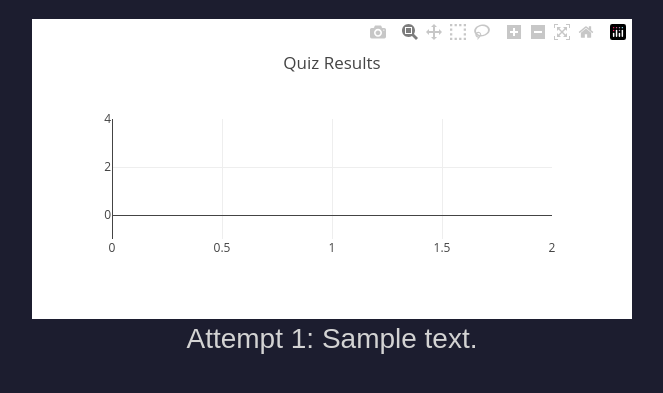
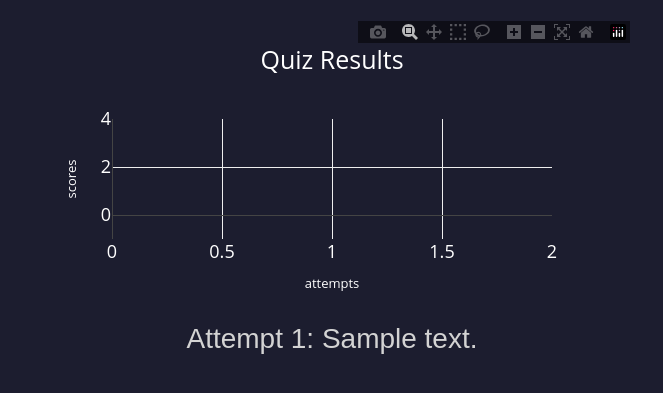
Before and after one commit to 22716248/Agile-Web-Dev-Proj-1, a Python web app: template app/templates/profile.html in a window 1280 px wide. Shown: the part 281-674 px from the top of the page, without its empty margins (308-971 px from the left). Run offline with Jinja, Linux system fonts and the light colour scheme; the template is opened without the code that fills it: most values are stand-ins (such as "Sample title", 1, 10 or a date in 2020); some libraries are stand-ins or nearby versions.

Commit message:
Making graph transparent

```diff
--- a/app/templates/profile.html
+++ b/app/templates/profile.html
@@ -47,6 +47,7 @@
 
         </p>
 
+
         <!-- Script for extracting and processing score/attempt data, and drawing a graph-->
         <script>
             let scores = [];
@@ -69,10 +70,38 @@
                 console.log(attempts, scores)
             }
             RESULTS = document.getElementById('results');
+            layo = {
+                'layout': {
+                    paper_bgcolor : "rgba(0,0,0,0)",
+                    title : 'Quiz Results',
+                    plot_bgcolor : "rgba(0,0,0,0)",
+                    font : {
+                        color : '#FFFFFF',
+                        size : 18
+                    },
+                    xaxis : {
+                        title : {
+                            text : 'attempts',
+                            font : {
+                                size : 13
+                            }
+                        }
+                    },
+                    yaxis : {
+                        title : {
+                            text : 'scores',
+                            font : {
+                                size : 13
+                            }
+                        }
+                    }
+
+                }
+            }
             Plotly.newPlot(
             RESULTS, [
             { y: scores, x: attempts }],
-            { title: 'Quiz Results'});
+            layo.layout);
         </script>
     </body>
 </html>
```
